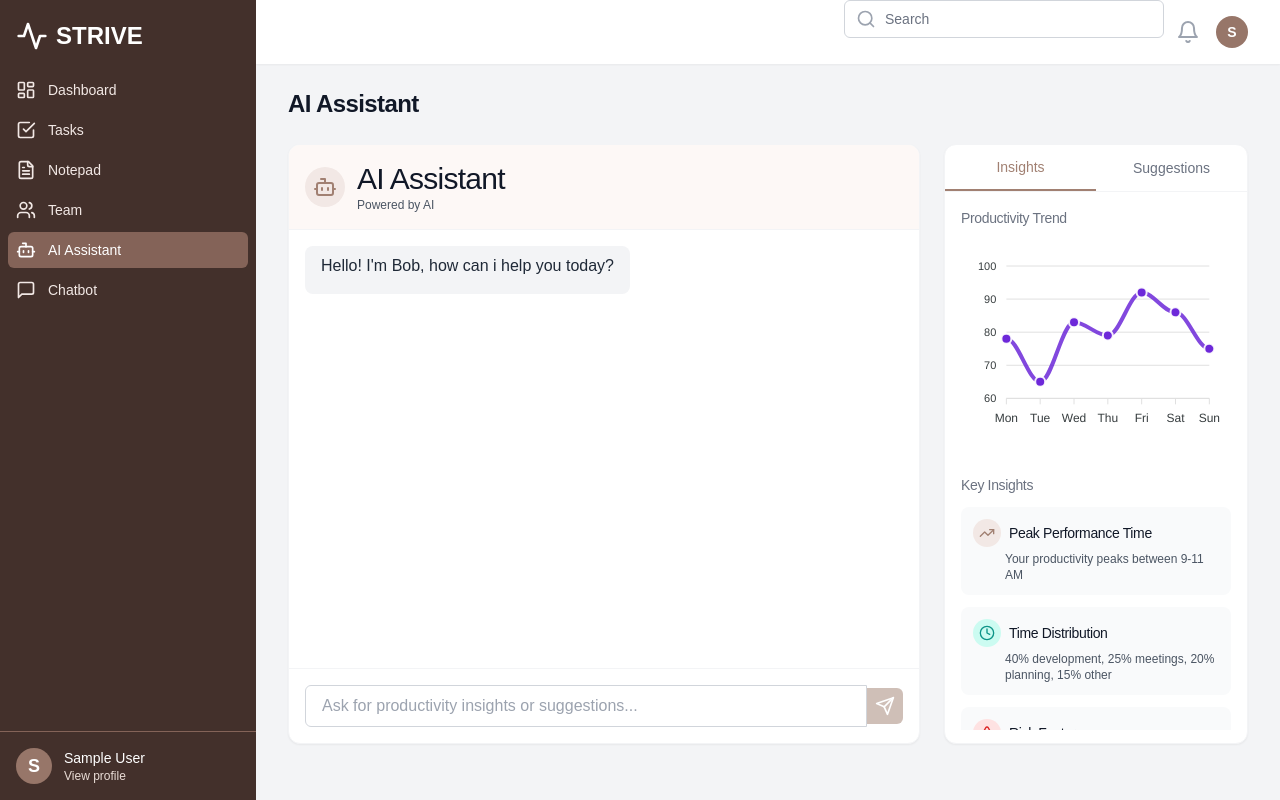
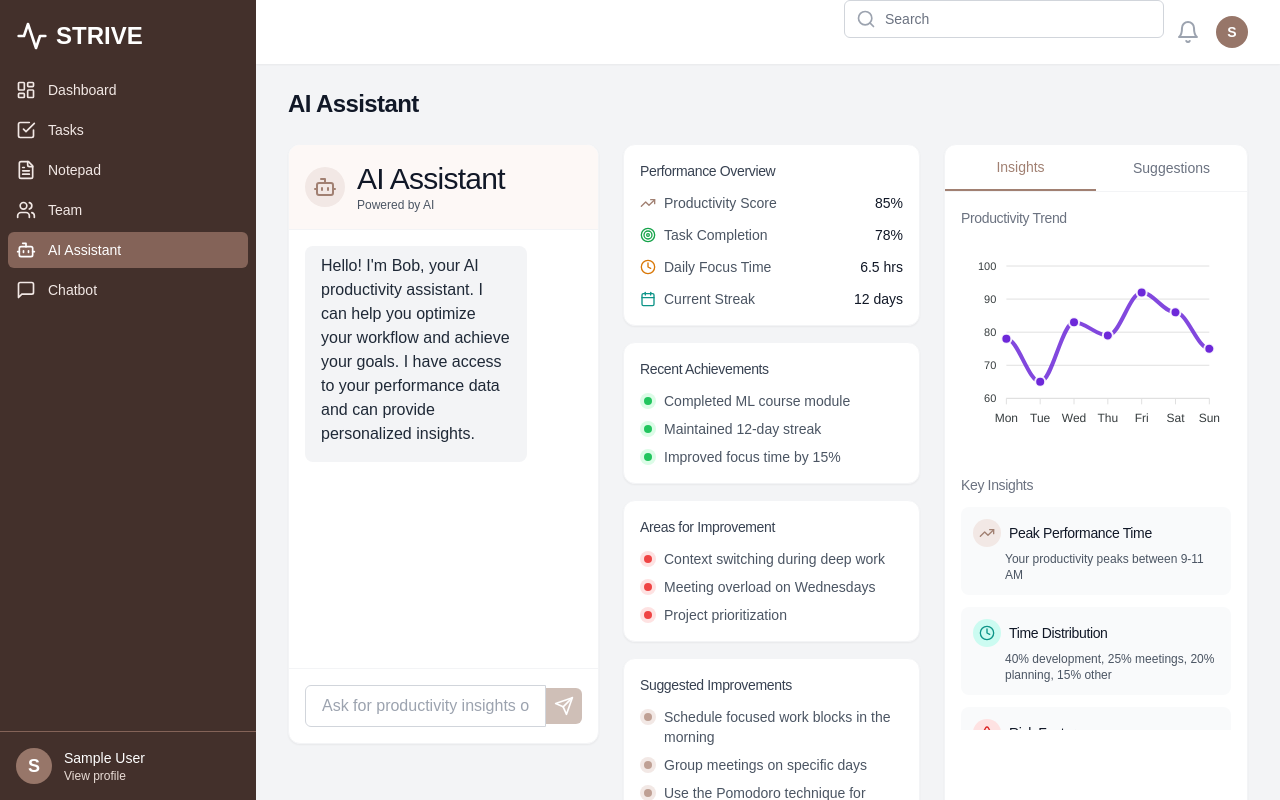
Before and after one commit to Emcrypt12/STRIVEE, a React (Vite) app: page /app/ai-assistant in a window 1280 px wide. Built offline with nearby package versions, Linux system fonts and the light colour scheme; sample sign-in values are in the browser's storage; a web font is replaced by a local one.

Commit message:
Enhance AI Assistant with personalized insights

```diff
--- a/src/components/AiAssistantChat.tsx
+++ b/src/components/AiAssistantChat.tsx
@@ -1,22 +1,66 @@
-import { useState } from 'react';
-import { Bot, Send } from 'lucide-react';
+import { useState, useEffect } from 'react';
+import { Bot, Send, TrendingUp, Clock, Calendar, Target } from 'lucide-react';
 import { sendMessageToAssistant, Message } from '../services/api';
 import toast from 'react-hot-toast';
 import ReactMarkdown from 'react-markdown';
+
+interface UserInsight {
+  productivityScore: number;
+  taskCompletionRate: number;
+  focusTime: number;
+  streak: number;
+  topChallenges: string[];
+  recentAchievements: string[];
+  suggestedImprovements: string[];
+}
 
 interface AiAssistantChatProps {
   initialMessage?: string;
 }
 
-export default function AiAssistantChat({ initialMessage = 'Hello! I\'m Bob, how can i help you today?' }: AiAssistantChatProps) {
+export default function AiAssistantChat({ initialMessage = 'Hello! I\'m Bob, your AI productivity assistant. I can help you optimize your workflow and achieve your goals. I have access to your performance data and can provide personalized insights.' }: AiAssistantChatProps) {
   const [query, setQuery] = useState('');
   const [loading, setLoading] = useState(false);
+  const [userInsights, setUserInsights] = useState<UserInsight>({
+    productivityScore: 85,
+    taskCompletionRate: 78,
+    focusTime: 6.5,
+    streak: 12,
+    topChallenges: [
+      'Context switching during deep work',
+      'Meeting overload on Wednesdays',
+      'Project prioritization'
+    ],
+    recentAchievements: [
+      'Completed ML course module',
+      'Maintained 12-day streak',
+      'Improved focus time by 15%'
+    ],
+    suggestedImprovements: [
+      'Schedule focused work blocks in the morning',
+      'Group meetings on specific days',
+      'Use the Pomodoro technique for better focus'
+    ]
+  });
+
   const [conversation, setConversation] = useState<Message[]>([
     {
       role: 'assistant',
       content: initialMessage
     }
   ]);
+
+  // Simulate fetching user insights
+  useEffect(() => {
+    // In a real app, this would fetch from an API
+    const fetchUserInsights = async () => {
+      // Simulated API call delay
+      await new Promise(resolve => setTimeout(resolve, 1000));
+      // User insights are already set in state
+    };
+
+    fetchUserInsights();
+  }, []);
 
   const sendMessage = async () => {
     if (!query.trim()) return;
@@ -34,7 +78,24 @@ export default function AiAssistantChat({ initialMessage = 'Hello! I\'m Bob, how
       // Add empty assistant message that will be updated
       setConversation(prev => [...prev, { role: 'assistant', content: '' }]);
 
-      await sendMessageToAssistant([...conversation, userMessage], (chunk) => {
+      // Enhance the messages with user insights context
+      const contextEnhancedMessages = [
+        ...conversation,
+        {
+          role: 'system',
+          content: `User Context:
+            - Productivity Score: ${userInsights.productivityScore}%
+            - Task Completion Rate: ${userInsights.taskCompletionRate}%
+            - Daily Focus Time: ${userInsights.focusTime} hours
+            - Current Streak: ${userInsights.streak} days
+            - Recent Achievements: ${userInsights.recentAchievements.join(', ')}
+            - Top Challenges: ${userInsights.topChallenges.join(', ')}
+          `
+        },
+        userMessage
+      ];
+
+      await sendMessageToAssistant(contextEnhancedMessages, (chunk) => {
         setConversation(prev => {
           const newConversation = [...prev];
           const lastMessage = newConversation[newConversation.length - 1];
@@ -46,7 +107,7 @@ export default function AiAssistantChat({ initialMessage = 'Hello! I\'m Bob, how
       });
     } catch (error) {
       console.error('Error:', error);
-      toast.error('Failed to get response from StriveBot. Please try again.');
+      toast.error('Failed to get response. Please try again.');
       // Remove the empty assistant message if there was an error
       setConversation(prev => prev.filter(msg => msg.content !== ''));
     } finally {
@@ -55,6 +116,9 @@ export default function AiAssistantChat({ initialMessage = 'Hello! I\'m Bob, how
   };
 
   return (
+    <div className="flex flex-col lg:flex-row gap-6">
+      {/* Chat Interface */}
+      <div className="flex-1">
         <div className="bg-white rounded-xl shadow-sm border border-gray-100 overflow-hidden flex flex-col h-[600px]">
           <div className="p-4 bg-primary-50 border-b border-gray-100">
             <div className="flex items-center">
@@ -135,5 +199,86 @@ export default function AiAssistantChat({ initialMessage = 'Hello! I\'m Bob, how
             </div>
           </div>
         </div>
+      </div>
+
+      {/* User Insights Panel */}
+      <div className="w-full lg:w-80 space-y-4">
+        <div className="bg-white rounded-xl shadow-sm border border-gray-100 p-4">
+          <h3 className="text-sm font-medium text-gray-700 mb-3">Performance Overview</h3>
+          <div className="space-y-3">
+            <div className="flex items-center justify-between">
+              <div className="flex items-center">
+                <TrendingUp className="h-4 w-4 text-primary-600 mr-2" />
+                <span className="text-sm text-gray-600">Productivity Score</span>
+              </div>
+              <span className="text-sm font-medium text-gray-900">{userInsights.productivityScore}%</span>
+            </div>
+            <div className="flex items-center justify-between">
+              <div className="flex items-center">
+                <Target className="h-4 w-4 text-success-600 mr-2" />
+                <span className="text-sm text-gray-600">Task Completion</span>
+              </div>
+              <span className="text-sm font-medium text-gray-900">{userInsights.taskCompletionRate}%</span>
+            </div>
+            <div className="flex items-center justify-between">
+              <div className="flex items-center">
+                <Clock className="h-4 w-4 text-accent-600 mr-2" />
+                <span className="text-sm text-gray-600">Daily Focus Time</span>
+              </div>
+              <span className="text-sm font-medium text-gray-900">{userInsights.focusTime} hrs</span>
+            </div>
+            <div className="flex items-center justify-between">
+              <div className="flex items-center">
+                <Calendar className="h-4 w-4 text-secondary-600 mr-2" />
+                <span className="text-sm text-gray-600">Current Streak</span>
+              </div>
+              <span className="text-sm font-medium text-gray-900">{userInsights.streak} days</span>
+            </div>
+          </div>
+        </div>
+
+        <div className="bg-white rounded-xl shadow-sm border border-gray-100 p-4">
+          <h3 className="text-sm font-medium text-gray-700 mb-3">Recent Achievements</h3>
+          <div className="space-y-2">
+            {userInsights.recentAchievements.map((achievement, index) => (
+              <div key={index} className="flex items-start">
+                <div className="flex-shrink-0 h-4 w-4 rounded-full bg-success-100 flex items-center justify-center mt-0.5">
+                  <div className="h-2 w-2 rounded-full bg-success-500"></div>
+                </div>
+                <span className="ml-2 text-sm text-gray-600">{achievement}</span>
+              </div>
+            ))}
+          </div>
+        </div>
+
+        <div className="bg-white rounded-xl shadow-sm border border-gray-100 p-4">
+          <h3 className="text-sm font-medium text-gray-700 mb-3">Areas for Improvement</h3>
+          <div className="space-y-2">
+            {userInsights.topChallenges.map((challenge, index) => (
+              <div key={index} className="flex items-start">
+                <div className="flex-shrink-0 h-4 w-4 rounded-full bg-error-100 flex items-center justify-center mt-0.5">
+                  <div className="h-2 w-2 rounded-full bg-error-500"></div>
+                </div>
+                <span className="ml-2 text-sm text-gray-600">{challenge}</span>
+              </div>
+            ))}
+          </div>
+        </div>
+
+        <div className="bg-white rounded-xl shadow-sm border border-gray-100 p-4">
+          <h3 className="text-sm font-medium text-gray-700 mb-3">Suggested Improvements</h3>
+          <div className="space-y-2">
+            {userInsights.suggestedImprovements.map((suggestion, index) => (
+              <div key={index} className="flex items-start">
+                <div className="flex-shrink-0 h-4 w-4 rounded-full bg-primary-100 flex items-center justify-center mt-0.5">
+                  <div className="h-2 w-2 rounded-full bg-primary-500"></div>
+                </div>
+                <span className="ml-2 text-sm text-gray-600">{suggestion}</span>
+              </div>
+            ))}
+          </div>
+        </div>
+      </div>
+    </div>
   );
 }
```
Lines whose indentation alone changed are shown as unchanged.
